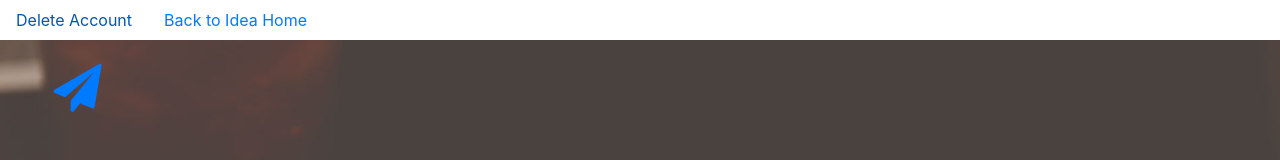
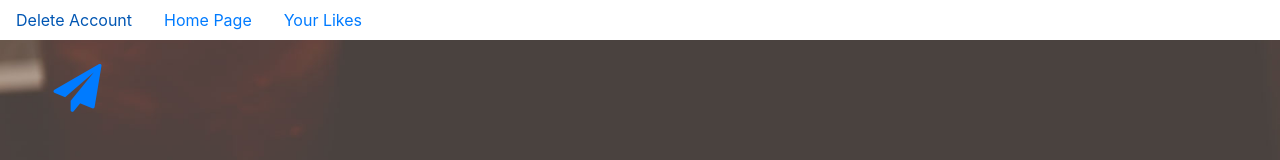
Before and after one commit to dtccx/DistributedWebApp, a plain HTML site: page static/view/like.html in a window 1280 px wide. Shown: the top 160 px of the page. Drawn offline with nearby package versions, Linux system fonts and the light colour scheme; no server answers.

Commit message:
change structure

```diff
--- a/static/view/like.html
+++ b/static/view/like.html
@@ -24,7 +24,10 @@
          <a class="nav-link" href="#" id="post-user-del">Delete Account</a>
       </li>
       <li class="nav-item">
-         <a class="nav-link" href="http://localhost:8080/view/home.html" >Back to Idea Home</a>
+         <a class="nav-link" href="http://localhost:8080/view/home.html" >Home Page</a>
+      </li>
+      <li class="nav-item">
+         <a class="nav-link" href="http://localhost:8080/view/like.html">Your Likes</a>
       </li>
     </ul>
 
```
Also changed, not shown: static/view/home.html (+4 -1 lines).
